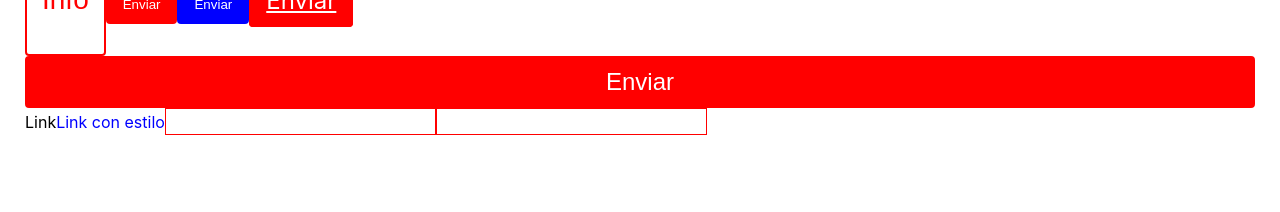
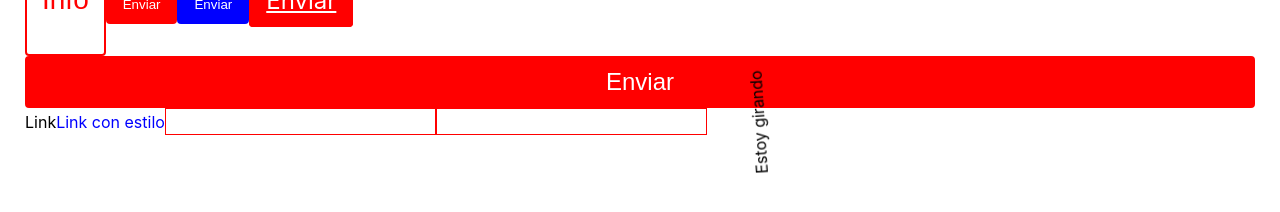
Before and after one commit to mercado-carlos/react-guia-definitiva-holamundo, a React (Vite) app: page / in a window 1280 px wide. Shown: the part 168-380 px from the top of the page. Built offline with nearby package versions, Linux system fonts and the light colour scheme.

Commit message:
Animaciones

```diff
--- a/src/App.tsx
+++ b/src/App.tsx
@@ -1,5 +1,5 @@
 import React from 'react';
-import styled from 'styled-components';
+import styled, { keyframes } from 'styled-components';
 
 const P = styled.p`
     font-size: 24px;
@@ -59,6 +59,21 @@ const Password = styled(Input).attrs({
     type: 'password',
 })``;
 
+const girar = keyframes`
+    from {
+        transform: rotate(0deg);
+    }
+
+    to {
+        transform: rotate(360deg);
+    }
+`;
+
+const Rotar = styled.div`
+    display: inline-block;
+    animation: ${girar} 2s linear infinite;
+`;
+
 const App = () => {
     return (
         <Content>
@@ -76,6 +91,7 @@ const App = () => {
             <StyledLink>Link con estilo</StyledLink>
             <Input />
             <Password />
+            <Rotar>Estoy girando</Rotar>
         </Content>
     );
 };
```
